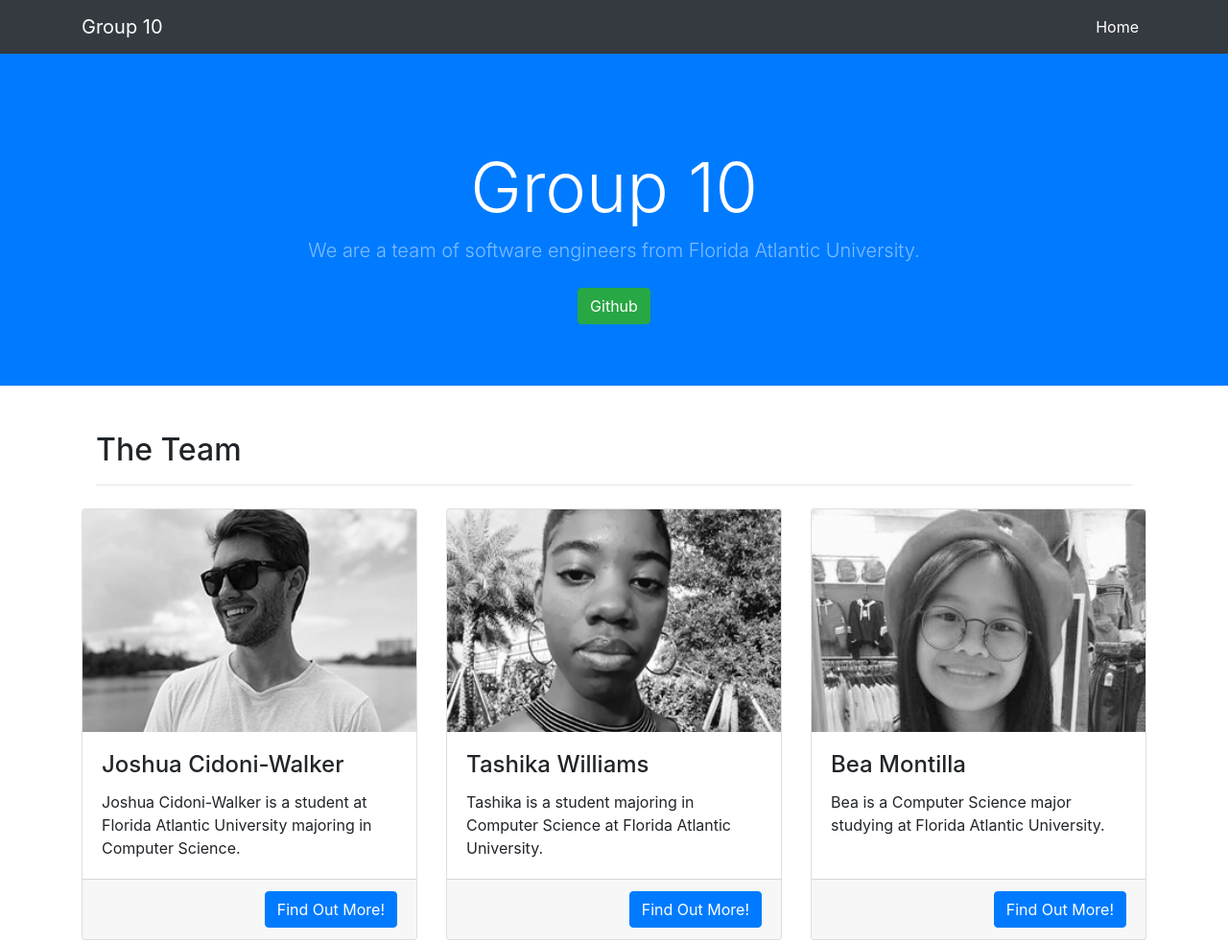
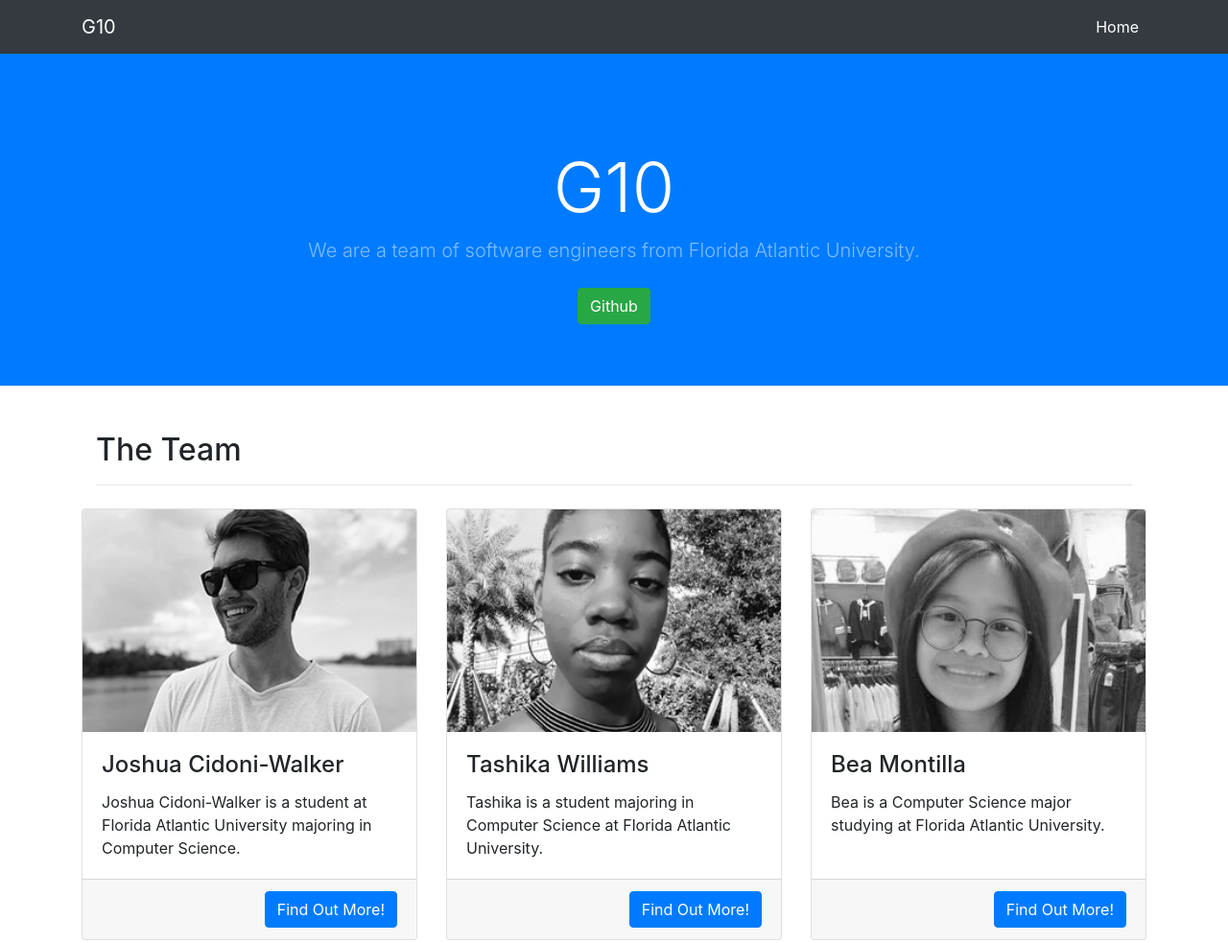
Before and after one commit to cen4010-fall19-g10/team-website, a website: page index.html in a window 1280 px wide. Shown: the top 983 px of the page at 96% size. Drawn offline with Linux system fonts and the light colour scheme.

Commit message:
updated team name

```diff
--- a/index.html
+++ b/index.html
@@ -8,7 +8,7 @@
   <meta name="description" content="A Software Engineering group at Florida Atlantic University">
   <meta name="author" content="">
 
-  <title>Principles of Software Engineering: Group 10</title>
+  <title>Principles of Software Engineering: G10</title>
 
   <!-- Bootstrap core CSS -->
   <link href="vendor/bootstrap/css/bootstrap.min.css" rel="stylesheet">
@@ -23,7 +23,7 @@
   <!-- Navigation -->
   <nav class="navbar navbar-expand-lg navbar-dark bg-dark fixed-top">
     <div class="container">
-      <a class="navbar-brand" href="#">Group 10</a>
+      <a class="navbar-brand" href="#">G10</a>
       <button class="navbar-toggler" type="button" data-toggle="collapse" data-target="#navbarResponsive" aria-controls="navbarResponsive" aria-expanded="false" aria-label="Toggle navigation">
         <span class="navbar-toggler-icon"></span>
       </button>
@@ -44,7 +44,7 @@
     <div class="container h-100">
       <div class="row h-100 align-items-center">
         <div class="col-lg-12">
-          <h1 class="display-3 text-white mt-5 mb-2 text-center">Group 10</h1>
+          <h1 class="display-3 text-white mt-5 mb-2 text-center">G10</h1>
           <p class="lead mb-4 text-white-50 text-center">We are a team of software engineers from Florida Atlantic University.</p>
           <p class="text-center"><a href="https://github.com/cen4010-fall19-g10" class="btn btn-success">Github</a>
 
```
